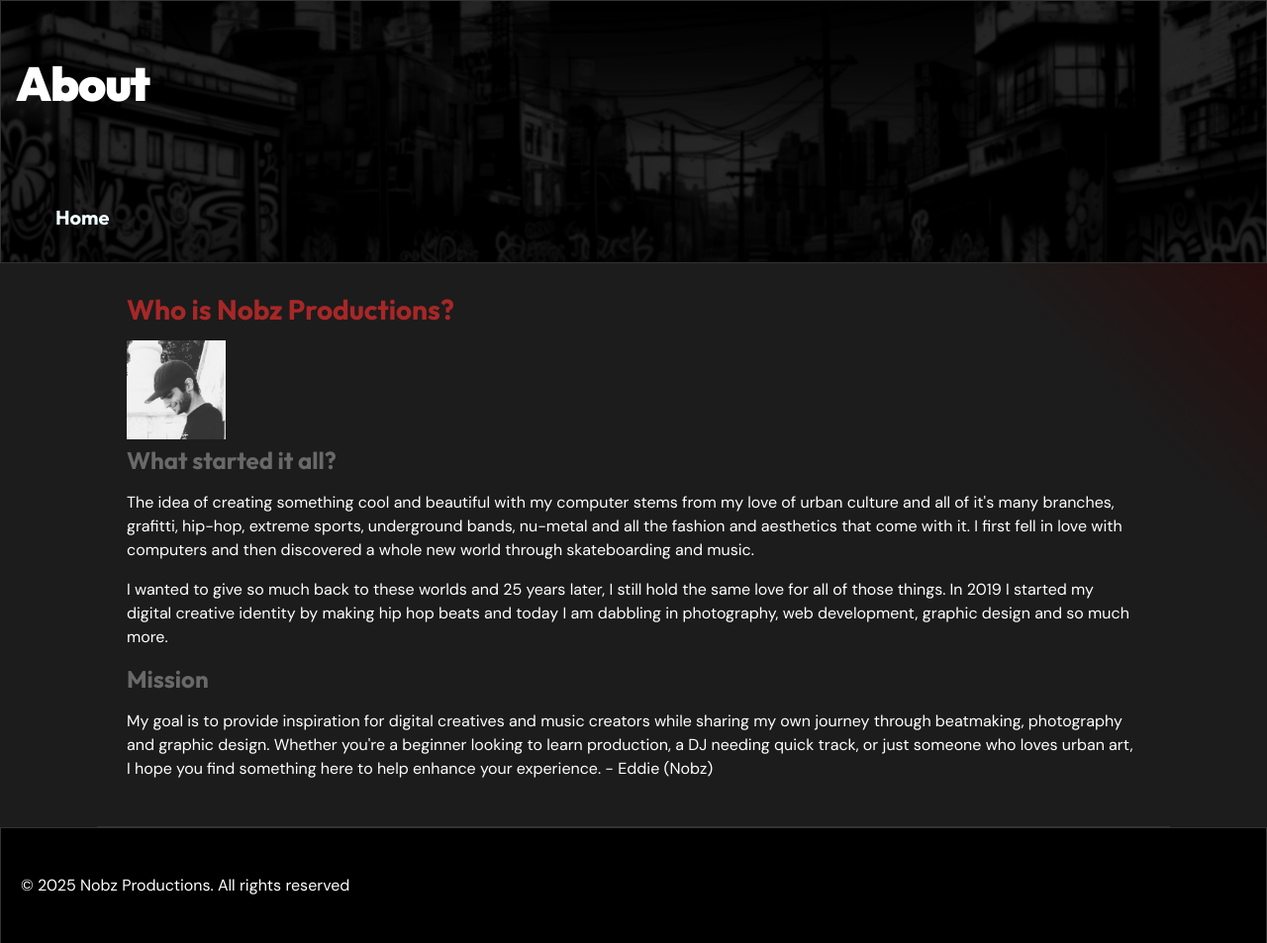
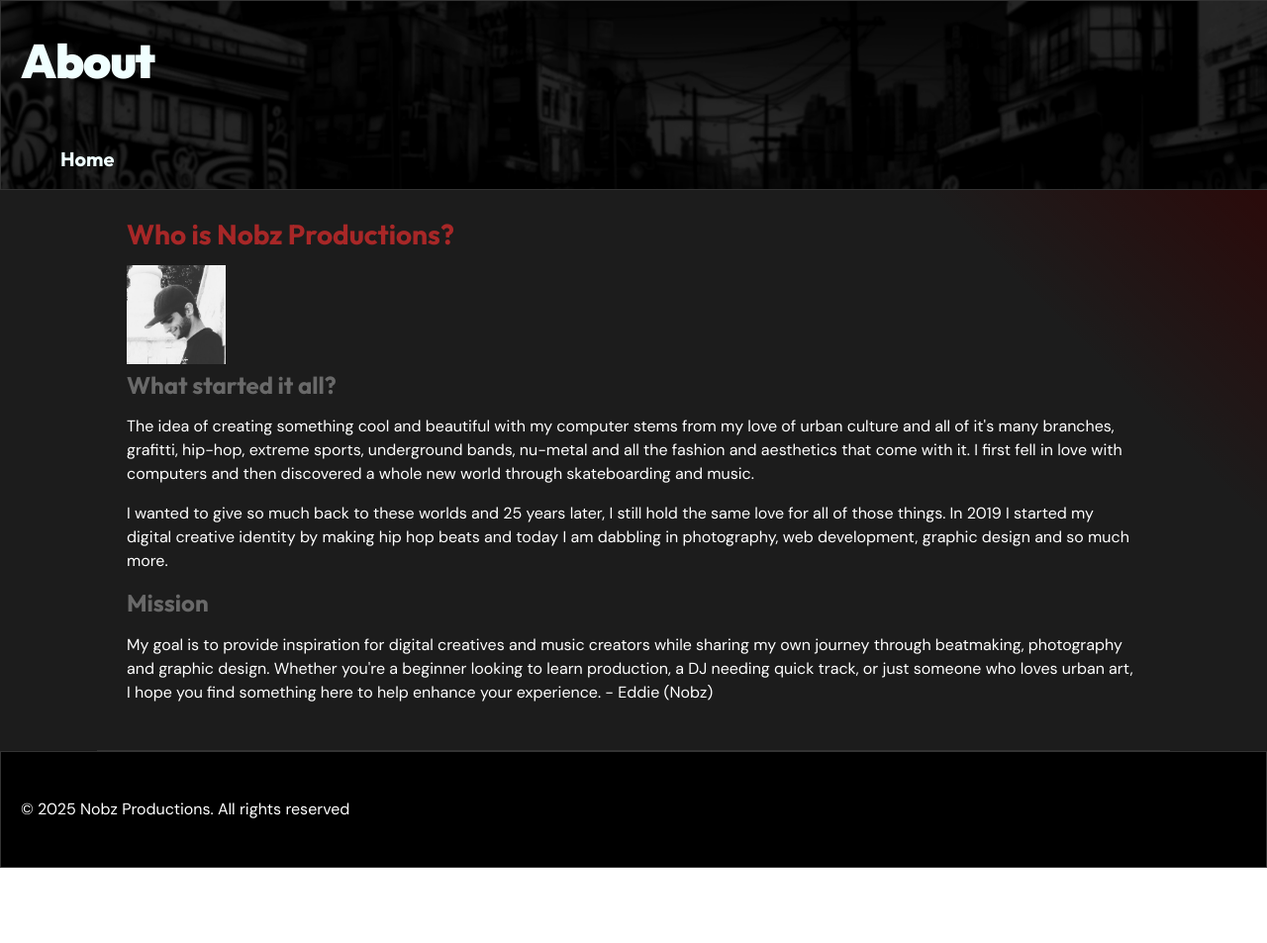
Before and after one commit to nobz226/nobzProductions, a plain HTML site: page about.html in a window 1280 px wide. Shown: the whole page at 99% size. After the commit the page ends 877 px from the top, so only its background shows below. Drawn offline with Linux system fonts and the light colour scheme.

Commit message:
CSS Styling

```diff
--- a/about.html
+++ b/about.html
@@ -1,5 +1,5 @@
 <!DOCTYPE html>
-<html lang="en">
+<html lang="en" style="scroll-behavior: smooth;">
 <head>
     <meta charset="UTF-8">
     <meta name="viewport" content="width=device-width, initial-scale=1.0">
@@ -9,7 +9,9 @@
 </head>
 <body>
     <header>
+        <a href="#about2" id="aboutTitle" style="text-decoration: none;">
         <h1>About</h1>
+        </a>
         <nav>
             <ul>
                 <li style="display: inline; margin-right: 20px;"><a href="/index.html">Home</a></li>
--- a/css/style.css
+++ b/css/style.css
@@ -15,11 +15,14 @@ header {
   background-position: center;
   background-color: black;
   color: white;
-  padding: 15px;
-  min-height: 100px;
+  padding: 20px;
+  max-height: 150px;
   display: flex;
   flex-direction: column;
   justify-content: center;
+  position: fixed;
+  z-index: 1000;
+  width: 100%;
 }
 
 footer {
@@ -30,10 +33,6 @@ footer {
   display: flex;
   flex-direction: column;
   justify-content: center;
-}
-
-nav {
-  margin-top: 40px;
 }
 
 li {
@@ -48,8 +47,7 @@ section {
   width: 80%;
   border-bottom: 1px solid #333;
   padding: 30px;
-  background-color: rgba(0, 0, 0, 0);
-
+  scroll-margin-top: 170px;
 }
 
 main {
@@ -57,6 +55,12 @@ main {
   flex-direction: column;
   align-items: center;
   width: 100%;
+  padding-top: 190px;
+}
+
+#mainTitle:hover, #photoTitle:hover, #designTitle:hover, #beatsTitle:hover, #albumTitle:hover, #aboutTitle:hover {
+  color: inherit;
+  transition: none;
 }
 
 #beatsIntro {
```
Also changed, not shown: albums.html (+3 -1 lines), beats.html (+3 -1 lines), design.html (+3 -1 lines), index.html (+2 -0 lines), photos.html (+4 -2 lines).
